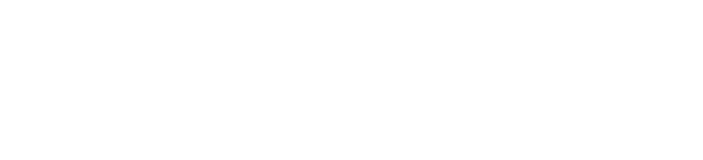
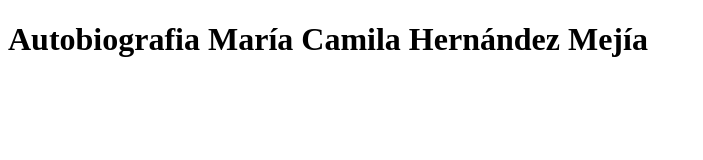
Before and after one commit to camilahdez99/Autobiografia, a plain HTML site: page Index.html in a window 1280 px wide. Shown: the whole page, without its empty margins (0-703 px from the left). Drawn offline with Linux system fonts and the light colour scheme.

Commit message:
titulo principal
se agrega titulo a la pagina

```diff
--- a/Index.html
+++ b/Index.html
@@ -6,6 +6,6 @@
     <title>Autobiografia Camila</title>
 </head>
 <body>
-
+    <h1>Autobiografia María Camila Hernández Mejía</h1>
 </body>
 </html>
```
